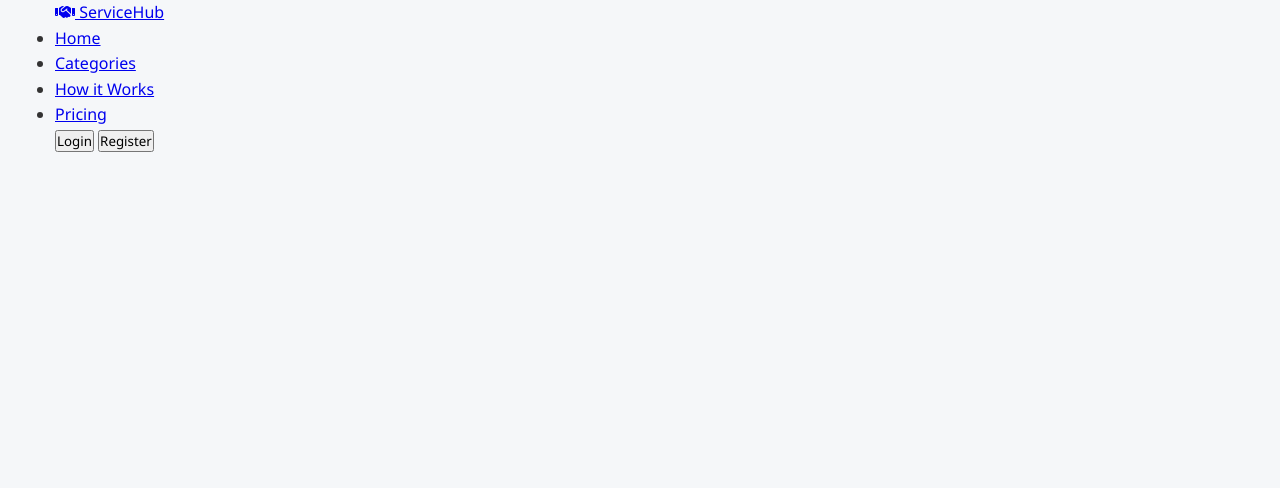
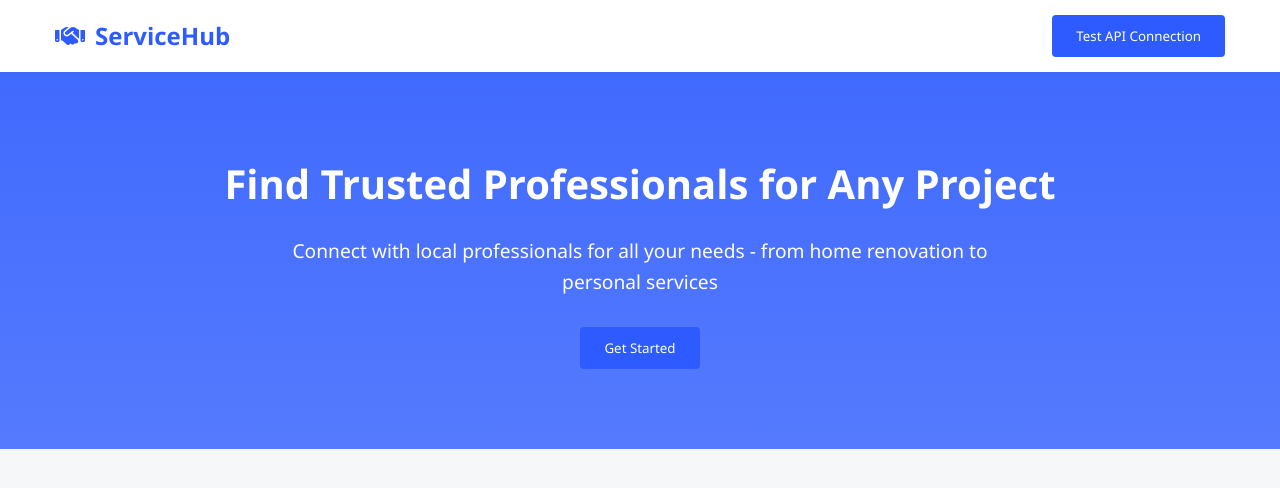
Before and after one commit to funkstarr-wq/listingtree, a plain HTML site: page frontend/index.html in a window 1280 px wide. Drawn offline with Linux system fonts and the light colour scheme.

Commit message:
Update index.html

```diff
--- a/frontend/index.html
+++ b/frontend/index.html
@@ -6,7 +6,6 @@
     <title>ServiceHub - Find Local Professionals</title>
     <link rel="stylesheet" href="https://cdnjs.cloudflare.com/ajax/libs/font-awesome/6.4.0/css/all.min.css">
     <style>
-        /* Add all the CSS from the previous implementation */
         * {
             margin: 0;
             padding: 0;
@@ -19,7 +18,6 @@
             --secondary: #FF6B35;
             --light: #f8f9fa;
             --dark: #343a40;
-            --success: #28a745;
         }
 
         body {
@@ -35,7 +33,78 @@
             padding: 0 15px;
         }
 
-        /* Add the rest of your CSS here */
+        /* Header Styles */
+        header {
+            background-color: white;
+            box-shadow: 0 2px 10px rgba(0, 0, 0, 0.1);
+            padding: 15px 0;
+        }
+
+        .header-content {
+            display: flex;
+            justify-content: space-between;
+            align-items: center;
+        }
+
+        .logo {
+            font-size: 24px;
+            font-weight: 700;
+            color: var(--primary);
+            text-decoration: none;
+            display: flex;
+            align-items: center;
+        }
+
+        .logo i {
+            margin-right: 10px;
+        }
+
+        /* Hero Section */
+        .hero {
+            background: linear-gradient(rgba(45, 91, 255, 0.9), rgba(45, 91, 255, 0.8));
+            color: white;
+            padding: 80px 0;
+            text-align: center;
+        }
+
+        .hero h1 {
+            font-size: 2.5rem;
+            margin-bottom: 20px;
+        }
+
+        .hero p {
+            font-size: 1.2rem;
+            max-width: 700px;
+            margin: 0 auto 30px;
+        }
+
+        .btn {
+            padding: 12px 24px;
+            border-radius: 4px;
+            text-decoration: none;
+            font-weight: 500;
+            transition: all 0.3s;
+            cursor: pointer;
+            border: none;
+            display: inline-block;
+        }
+
+        .btn-primary {
+            background-color: var(--primary);
+            color: white;
+        }
+
+        .btn-primary:hover {
+            background-color: #1a46d6;
+        }
+
+        /* Responsive */
+        @media (max-width: 768px) {
+            .header-content {
+                flex-direction: column;
+                text-align: center;
+            }
+        }
     </style>
 </head>
 <body>
@@ -47,30 +116,34 @@
                     <i class="fas fa-handshake"></i>
                     ServiceHub
                 </a>
-                <nav>
-                    <ul>
-                        <li><a href="#">Home</a></li>
-                        <li><a href="#">Categories</a></li>
-                        <li><a href="#">How it Works</a></li>
-                        <li><a href="#">Pricing</a></li>
-                    </ul>
-                </nav>
-                <div class="auth-buttons">
-                    <button class="btn btn-outline" id="loginBtn">Login</button>
-                    <button class="btn btn-primary" id="registerBtn">Register</button>
+                <div>
+                    <button class="btn btn-primary" id="testApiBtn">Test API Connection</button>
                 </div>
             </div>
         </div>
     </header>
 
-    <!-- Rest of your HTML content -->
+    <!-- Hero Section -->
+    <section class="hero">
+        <div class="container">
+            <h1>Find Trusted Professionals for Any Project</h1>
+            <p>Connect with local professionals for all your needs - from home renovation to personal services</p>
+            <button class="btn btn-primary">Get Started</button>
+        </div>
+    </section>
 
     <script>
-        // Update your JavaScript to use environment variables for API URLs
-        const API_BASE_URL = 'https://your-render-app.onrender.com';
-
-        // Add all your JavaScript functionality here
-        // Make sure to update API endpoints to use API_BASE_URL
+        // Test API connection
+        document.getElementById('testApiBtn').addEventListener('click', async () => {
+            try {
+                const response = await fetch('/api/test');
+                const data = await response.json();
+                alert(`API Connection Successful: ${data.message}`);
+            } catch (error) {
+                alert('API Connection Failed. Check console for details.');
+                console.error('API Error:', error);
+            }
+        });
     </script>
 </body>
 </html>
```
